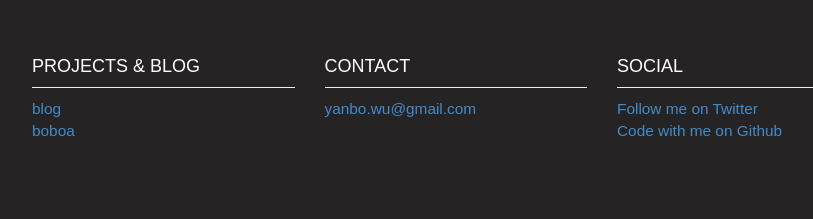
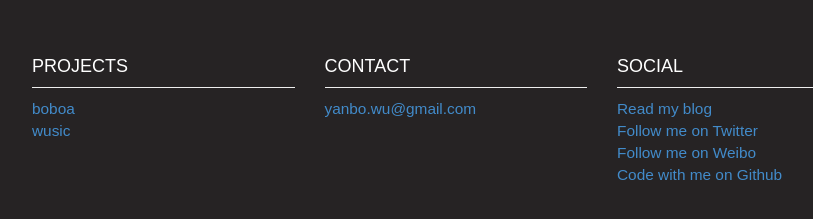
Before and after one commit to wuyb/wuyb.com, a plain HTML site: page index.html in a window 1280 px wide. Shown: the part 377-596 px from the top of the page, without its empty margins (33-846 px from the left). Drawn offline with nearby package versions, Linux system fonts and the light colour scheme.

Commit message:
fix social

```diff
--- a/index.html
+++ b/index.html
@@ -42,11 +42,11 @@
         </div>
         <div class="row">
           <div class="col-md-3">
-            <h4>Projects &amp; Blog</h4>
+            <h4>Projects</h4>
             <hr/>
             <p>
-              <a href="http://blog.wuyb.com">blog</a><br/>
-              <a href="https://github.com/wuyb/boboa">boboa</a>
+              <a href="https://github.com/wuyb/boboa">boboa</a><br/>
+              <a href="https://github.com/wuyb/wusic">wusic</a>
             </p>
           </div>
           <div class="col-md-3">
@@ -60,8 +60,10 @@
             <h4>Social</h4>
             <hr/>
             <p>
-              <a href="http://twitter.com/wuyanbo">Follow me on Twitter</a><br><a href="http://github.com/wuyb">Code with me on Github</a>
-
+              <a href="http://blog.wuyb.com">Read my blog</a><br/>
+              <a href="http://twitter.com/wuyanbo">Follow me on Twitter</a><br/>
+              <a href="http://weibo.com/joey9">Follow me on Weibo</a><br/>
+              <a href="http://github.com/wuyb">Code with me on Github</a>
             </p>
           </div>
         </div>
```
